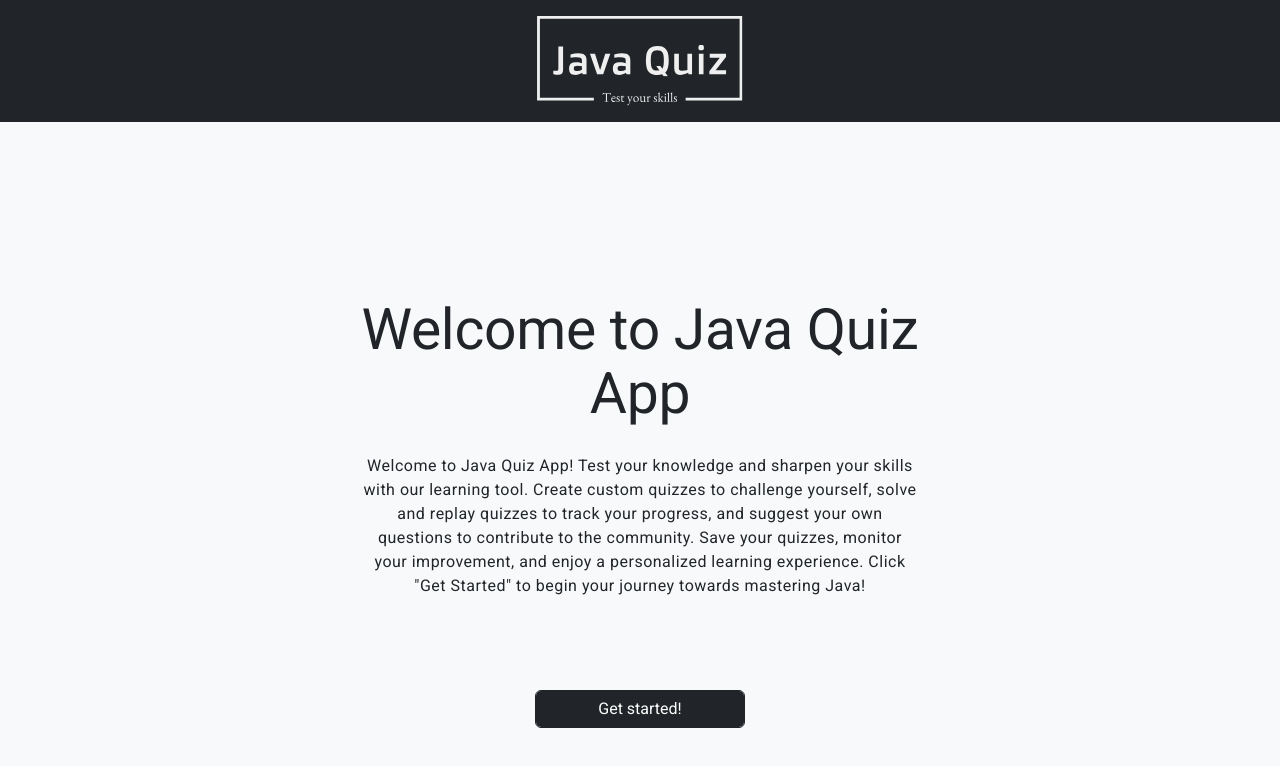
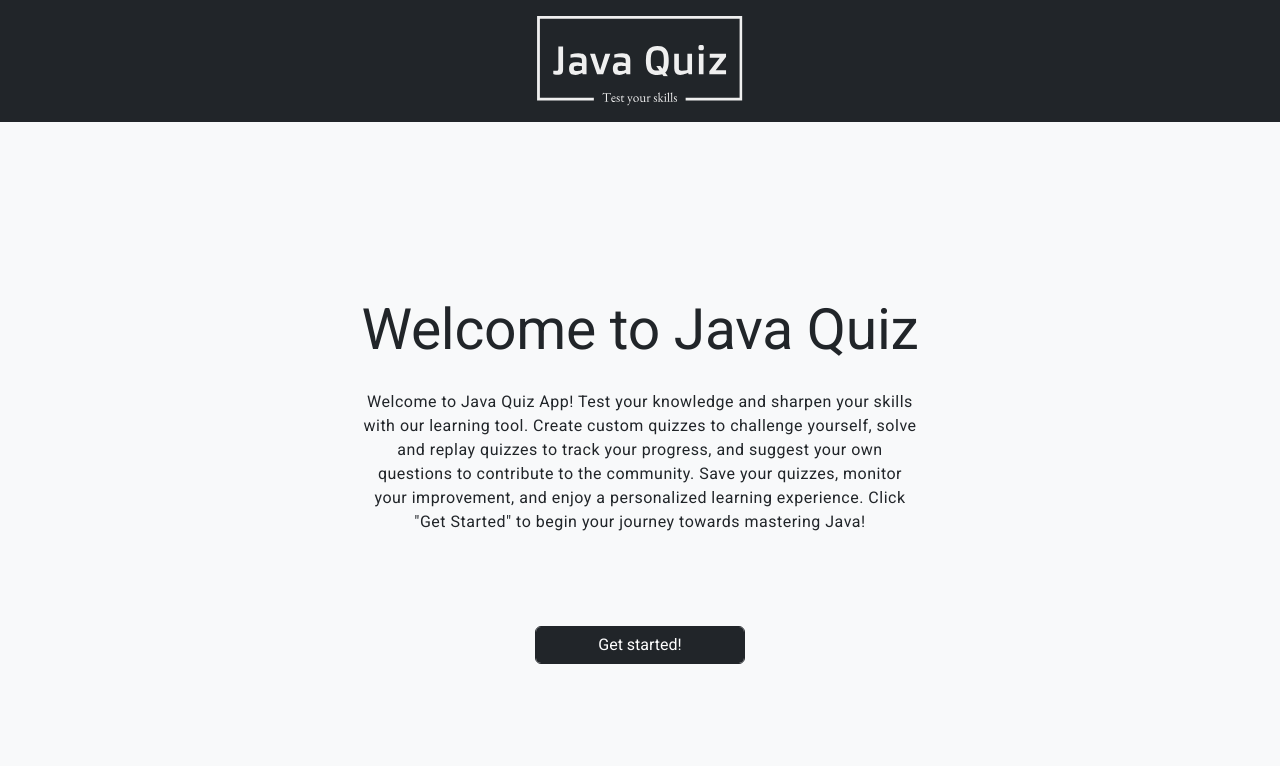
Before and after one commit to KaskMario/Quiz-Front-end, an Angular app: page / in a window 1280 px wide. Shown: the top 766 px of the page. Built offline with nearby package versions, Linux system fonts and the light colour scheme.

Commit message:
refactor: title

```diff
--- a/src/app/components/home/home.component.html
+++ b/src/app/components/home/home.component.html
@@ -1,6 +1,6 @@
 <div class="center">
   <div class="home-container">
-    <h1>Welcome to Java Quiz App</h1>
+    <h1>Welcome to Java Quiz</h1>
     <p>Welcome to Java Quiz App! Test your knowledge and sharpen your skills with our learning tool. Create custom quizzes to challenge yourself, solve and replay quizzes to track your progress, and suggest your own questions to contribute to the community. Save your quizzes, monitor your improvement, and enjoy a personalized learning experience. Click "Get Started" to begin your journey towards mastering Java!</p>
 
     <div style="margin-top: 3rem">
```
